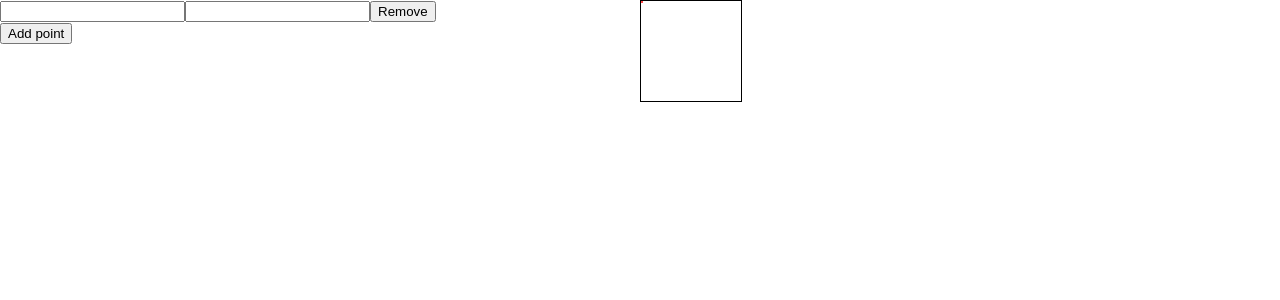
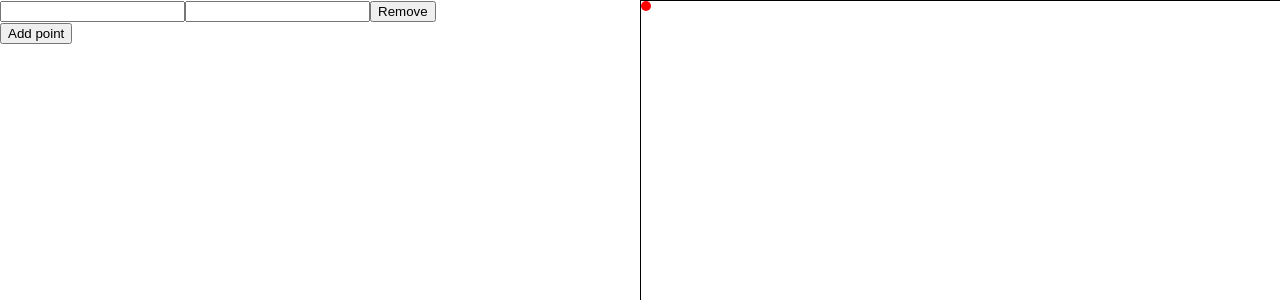
Before and after one commit to AlexeyBerezutsky/grapheditor, a React (Create React App) app: page / in a window 1280 px wide. Both pictures are taken after a click on the button "Add point". Shown: the top 300 px of the page. Built offline with nearby package versions, Linux system fonts and the light colour scheme.

Commit message:
extract plot component

```diff
--- a/src/App.css
+++ b/src/App.css
@@ -8,15 +8,15 @@
 
 .plot {
     position: relative;
-    width: 100px;
+    width: 100%;
     aspect-ratio: 1;
     border: 1px solid black;
 }
 
 .point {
     position: absolute;
-    width: 2px;
-    height: 2px;
+    width: 10px;
+    height: 10px;
     background-color: red;
-    border-radius: 2px;
+    border-radius: 5px;
 }
--- a/src/App.tsx
+++ b/src/App.tsx
@@ -1,65 +1,74 @@
-import { useState, MouseEvent } from "react";
+import { useState, MouseEvent, useRef, useEffect, MutableRefObject } from "react";
 import './App.css'
+import { Plot } from "./Plot";
 
-type Coordinates = {
+export type Coordinates = {
     x?: number;
     y?: number;
 };
 
-// const toView = (coordinates: Coordinates, aspect: number): Coordinates=>{
-//     return {
-//         x: (coordinates.x || 0) * aspect,
-//         y: (coordinates.y || 0) * aspect
-//     }
-// }
-
-// const toCoordinates = (coordinates: Coordinates, aspect: number): Coordinates=>{
-//     return {
-//         x: (coordinates.x || 0) / aspect,
-//         y: (coordinates.y || 0) / aspect
-//     }
-// }
+const plotSize = 100;
 
 
-// const aspect = 100;
+const convert = (coordinates: Coordinates[], aspect: number): Coordinates[] => coordinates.map((tuple: Coordinates) => ({ x: (tuple.x && tuple.x * aspect), y: (tuple.y && tuple.y * aspect) }))
 
 export default function App() {
     const [coordinates, setCoordinates] = useState<Coordinates[]>([]);
+    const [aspect, setAspect] = useState<number>(1);
+    const ref = useRef() as MutableRefObject<HTMLDivElement>;
+
+    const updateSize = (node: HTMLElement) => () => {
+        const aspect = node.getBoundingClientRect()?.width / plotSize;
+
+        setAspect(aspect);
+    }
+
+    useEffect(() => {
+        if (!ref?.current) {
+            return;
+        }
+
+        const node = ref.current as HTMLElement;
+        const updater = updateSize(node);
+        window.addEventListener('resize', updater);
+        updater();
+        return () => window.removeEventListener('resize', updater);
+    }, [ref?.current]);
 
     const handleRemove = (ix: number) => () => {
         coordinates.splice(ix, 1);
         setCoordinates([...coordinates]);
     };
 
-    const handleAddPoint = (newCoordinates: Coordinates = {}) => {
-        setCoordinates([...coordinates, newCoordinates]);
+    const handleAddPoint = () => {
+        setCoordinates([...coordinates, {}]);
     };
 
     const handleCoordinateUpdate = (ix: number, entry: Coordinates) => {
         const newcoordinates = [...coordinates];
         newcoordinates[ix] = entry;
-        console.log(newcoordinates);
         setCoordinates(newcoordinates);
     };
 
-    const handleGlobalClick = (event: MouseEvent) => {
+    const handlePlotClick = (event: MouseEvent) => {
         const node = event.target as HTMLElement
 
         const bounds = node.getBoundingClientRect();
         const x = event.clientX - bounds.left;
-        const y =  bounds.bottom - event.clientY;
+        const y = bounds.bottom - event.clientY;
 
-        const newCoordinates = { x, y };
+        const newCoordinates = { x: x / aspect, y: y / aspect };
 
-        handleAddPoint(newCoordinates);
+        setCoordinates([...coordinates, newCoordinates]);
     }
 
     return (
         <div className="main">
             <div className="column">
                 {coordinates.map((row, ix) => {
+                    const key= JSON.stringify(row);
                     return (
-                        <div key={ix}>
+                        <div key={key}>
                             <input
                                 value={row.x || ''}
                                 onChange={(event) => {
@@ -83,26 +92,10 @@ export default function App() {
                     );
                 })}
 
-                <button onClick={() => handleAddPoint()}>Add point</button>
+                <button onClick={handleAddPoint}>Add point</button>
             </div>
-            <div className="column">
-                <div
-                    onClick={handleGlobalClick}
-                    className="plot"
-                >
-                    {coordinates.map((row, ix) => {
-                        return (
-                            <div
-                                className="point"
-                                key={ix}
-                                style={{
-                                    left: row.x,
-                                    bottom: row.y,
-                                }}
-                            />
-                        );
-                    })}
-                </div>
+            <div className="column" ref={ref}>
+                <Plot coordinates={convert(coordinates, aspect)} onClick={handlePlotClick} />
             </div>
         </div>
     );
--- /dev/null
+++ b/src/Plot.tsx
@@ -0,0 +1,31 @@
+import {MouseEventHandler} from 'react';
+import { Coordinates } from './App';
+
+type Props = {
+    onClick: MouseEventHandler<HTMLDivElement>,
+    coordinates: Coordinates[]
+};
+
+export const Plot = ({
+    onClick,
+    coordinates
+}: Props )=>{
+    return (
+        <div onClick={onClick} className="plot">
+        {coordinates.map((tuple) => {
+            const key = JSON.stringify(tuple);
+            return (
+                <div
+                    onClick= {(event)=>{ event.stopPropagation()}}
+                    className="point"
+                    key={key}
+                    style={{
+                        left: tuple.x,
+                        bottom: tuple.y,
+                    }}
+                />
+            );
+        })}
+    </div>
+    )
+}
```
